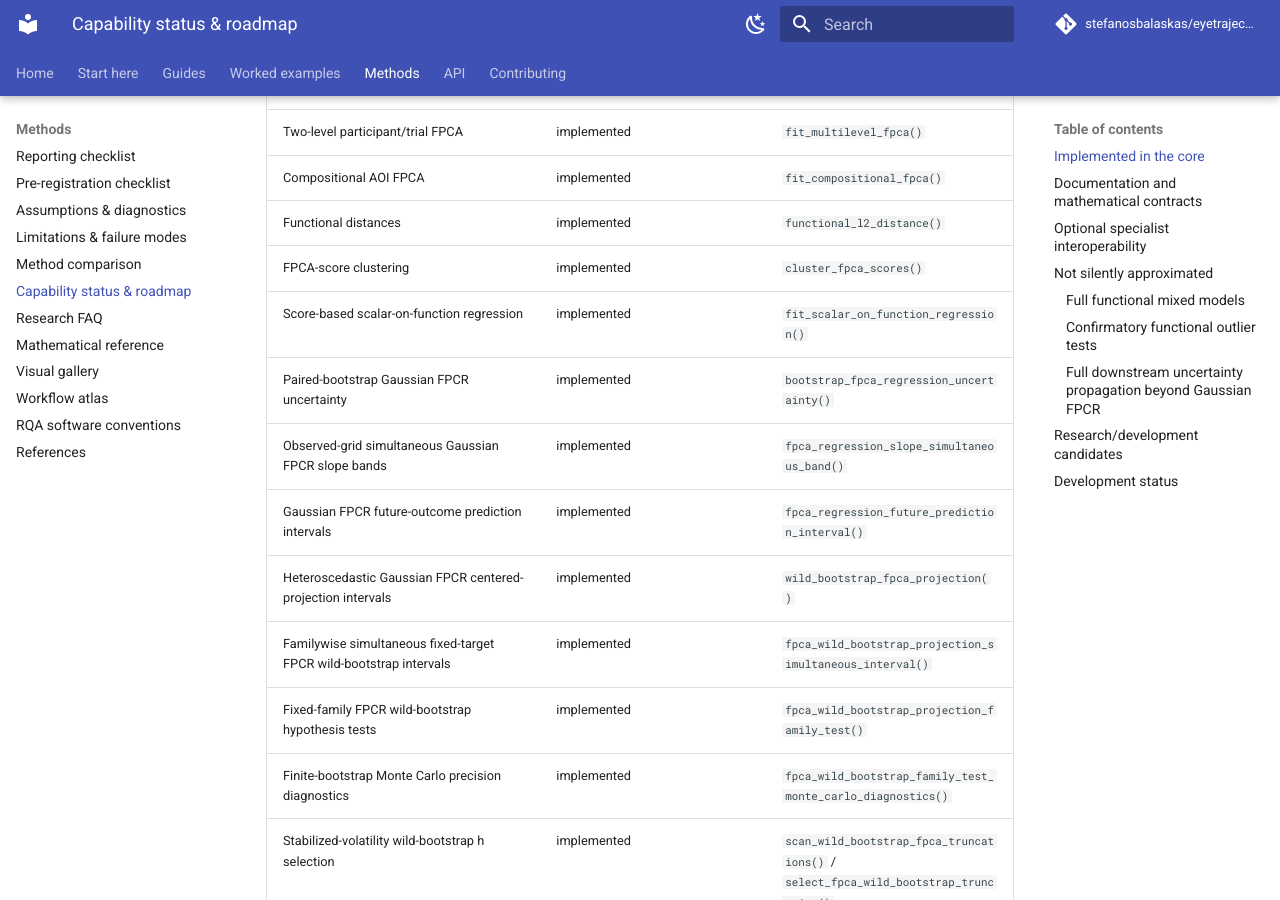
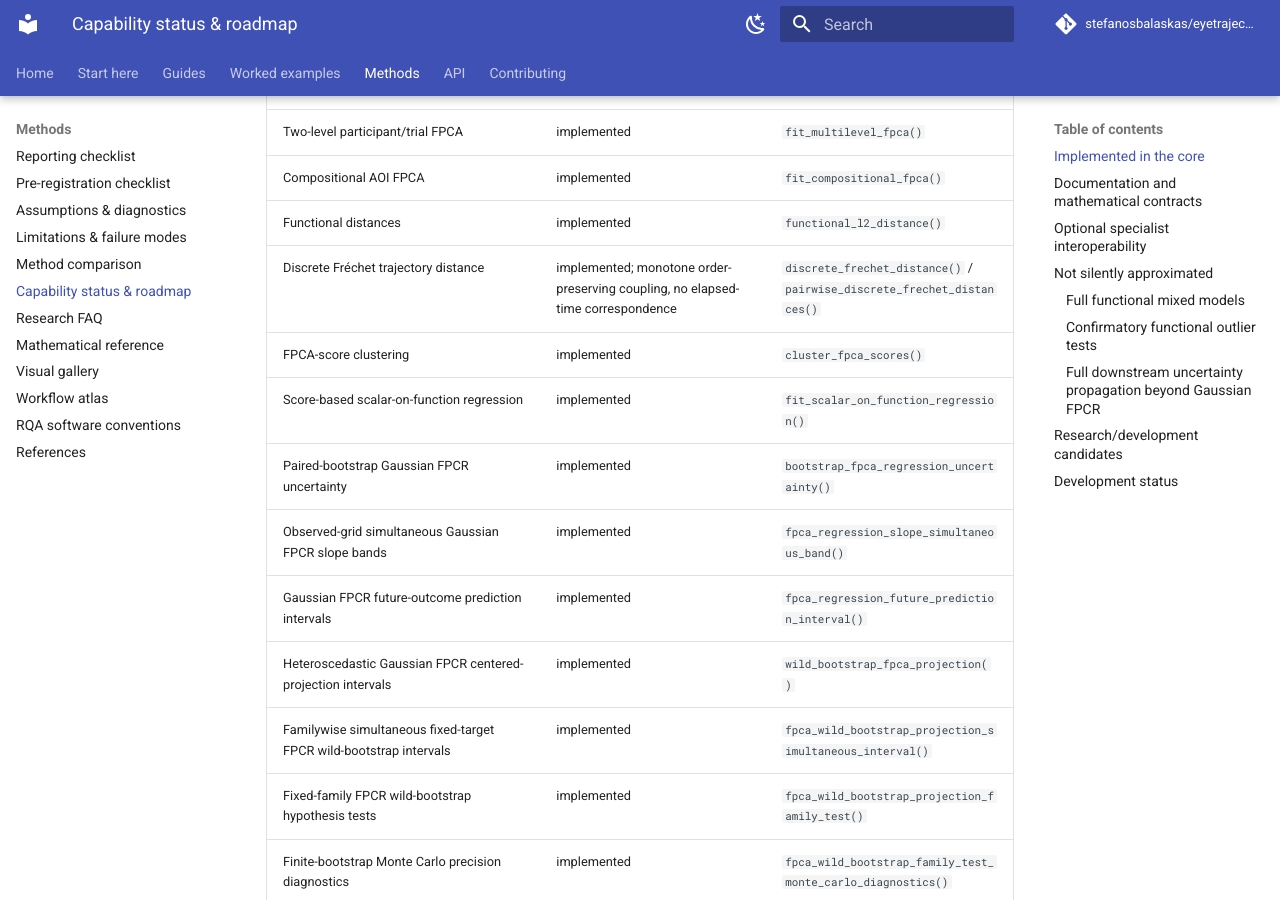
Before and after one commit to stefanosbalaskas/eyetrajectoriespy, an MkDocs documentation site: the page built from docs/methods/status-roadmap.md, in a window 1280 px wide and 900 px high, scrolled down 1902 px. Built offline with MkDocs 1.6.1 and Material for MkDocs 9.7.7, drawn with Linux system fonts in a browser that asks for light colours; comment, search, counter and statistics services are not loaded; some of the changed text lies outside the part shown.

Commit message:
Mark discrete Frechet implemented in 0.32

```diff
--- a/docs/methods/status-roadmap.md
+++ b/docs/methods/status-roadmap.md
@@ -38,6 +38,7 @@
 | Two-level participant/trial FPCA | implemented | `fit_multilevel_fpca()` |
 | Compositional AOI FPCA | implemented | `fit_compositional_fpca()` |
 | Functional distances | implemented | `functional_l2_distance()` |
+| Discrete Fréchet trajectory distance | implemented; monotone order-preserving coupling, no elapsed-time correspondence | `discrete_frechet_distance()` / `pairwise_discrete_frechet_distances()` |
 | FPCA-score clustering | implemented | `cluster_fpca_scores()` |
 | Score-based scalar-on-function regression | implemented | `fit_scalar_on_function_regression()` |
 | Paired-bootstrap Gaussian FPCR uncertainty | implemented | `bootstrap_fpca_regression_uncertainty()` |
```
Also changed, not shown: other parts of docs/methods/status-roadmap.md (+2 -2 lines).
